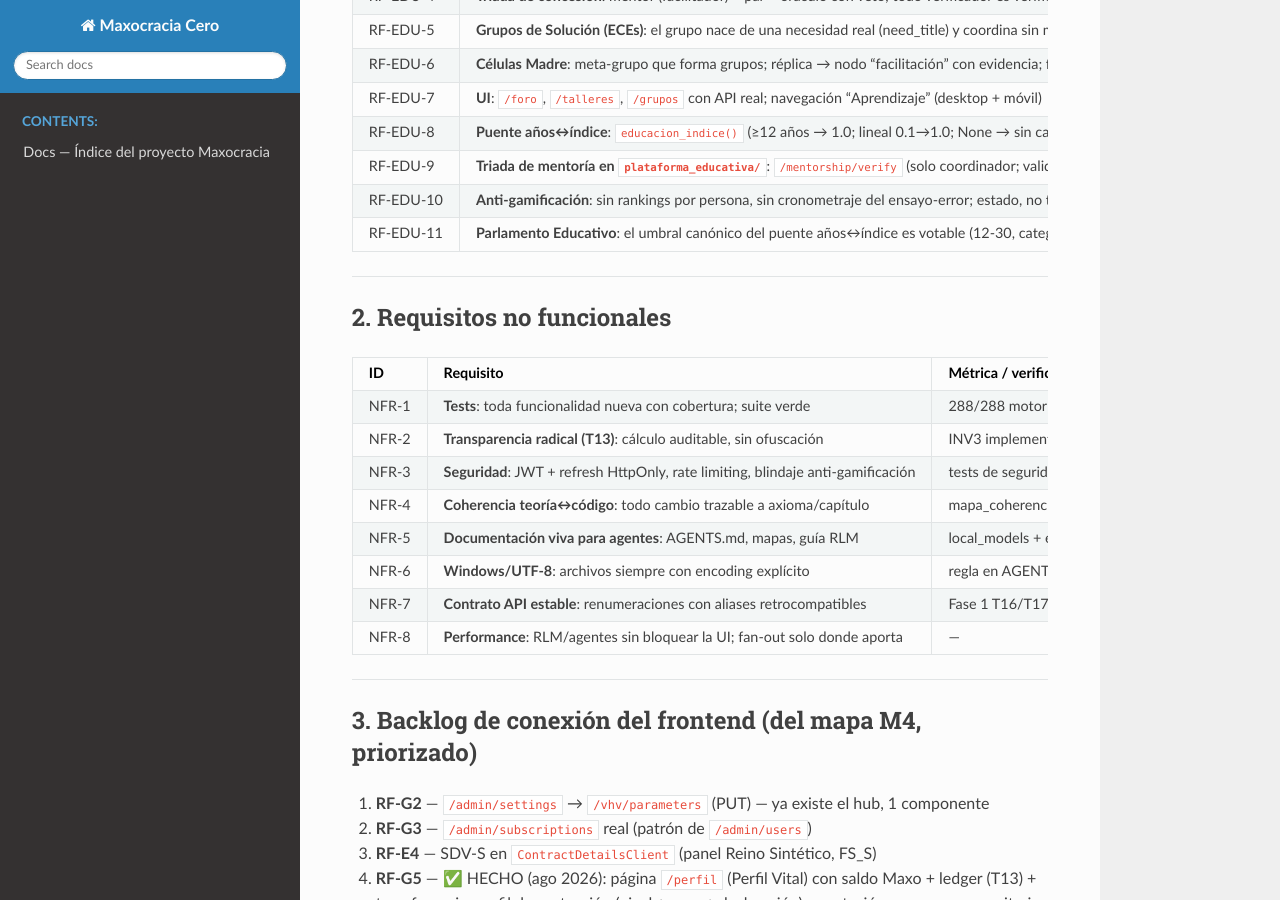
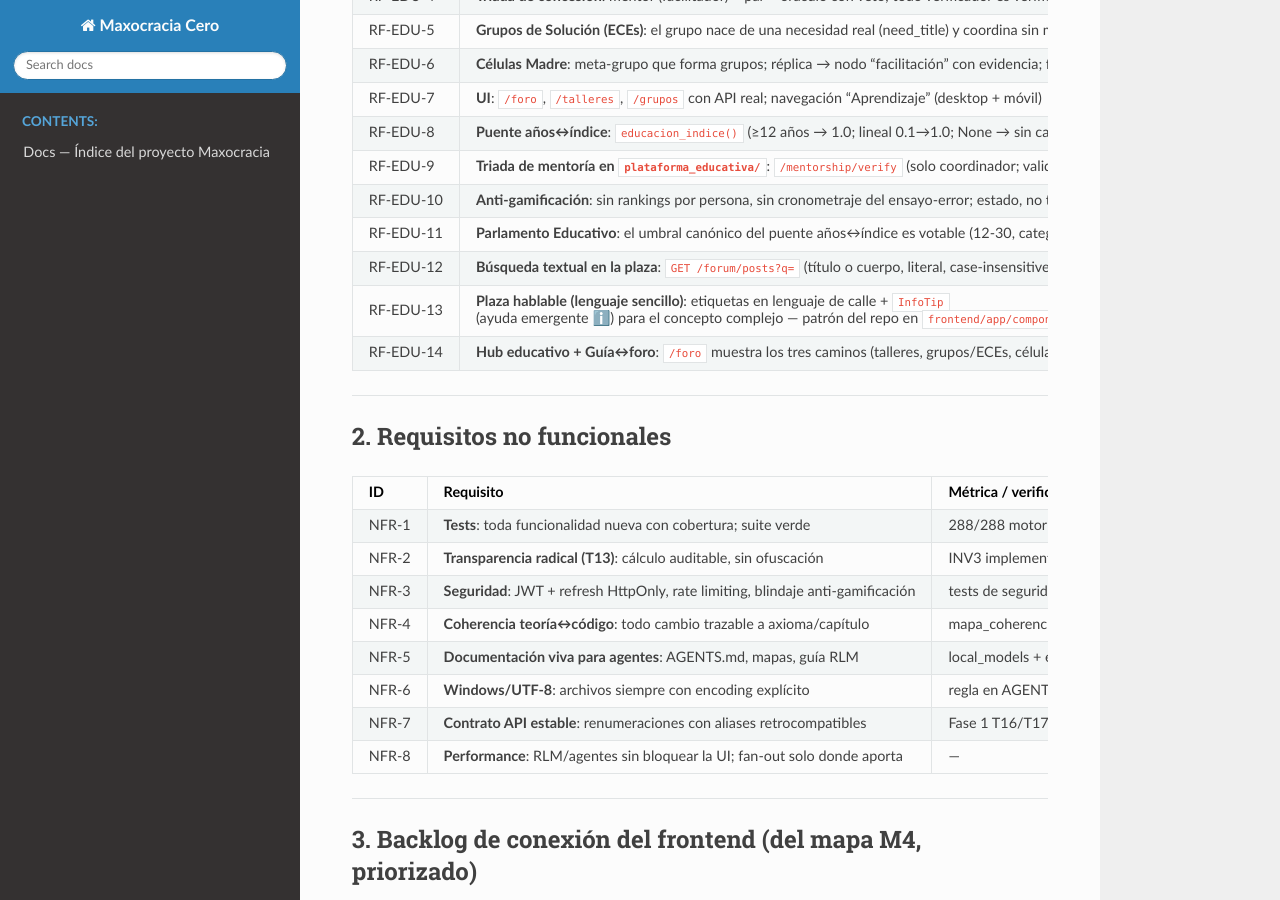
Before and after one commit to maxnelsonlopez/maxocracia-cero, a Sphinx documentation site: the page built from docs/architecture/requisitos_fase2_ola4.md, in a window 1280 px wide and 900 px high, scrolled down 4577 px. Built offline with Sphinx 7.4.7 and the Read the Docs theme 3.1.0, drawn with Linux system fonts in a browser that asks for light colours; pages that are not in the unit, such as notebooks, are missing from menus.

Commit message:
docs(maps): RF-EDU-12/13/14 y mapa frontend de la plaza hablable
requisitos: busqueda textual, lenguaje sencillo con InfoTip y hub+guia<->foro.
mapa_frontend: /foro con q= y hub, /votaciones con ParlamentoEducativo.

```diff
--- a/docs/architecture/requisitos_fase2_ola4.md
+++ b/docs/architecture/requisitos_fase2_ola4.md
@@ -158,6 +158,9 @@ verificación determinista — Patrón Puente).
 | RF-EDU-9 | **Triada de mentoría en `plataforma_educativa/`**: `/mentorship/verify` (solo coordinador; validated/vetoed/pending); el árbol expone la triada por tema | prototipo OEV | ✅ (7 tests, 32/32 de la plataforma) |
 | RF-EDU-10 | **Anti-gamificación**: sin rankings por persona, sin cronometraje del ensayo-error; estado, no tribunal | Siamesa §3g.5 | ✅ (diseño respetado en toda la capa) |
 | RF-EDU-11 | **Parlamento Educativo**: el umbral canónico del puente años↔índice es votable (12-30, categoría critical 60/75, T13, anti-flip-flop 14 días); la ley ≥ 12 (INV2-EDU) no se vota | M5 + reflexión §5 | ✅ (`/voting/parliament/educativo`, 16 tests, 29-08-2026) |
+| RF-EDU-12 | **Búsqueda textual en la plaza**: `GET /forum/posts?q=` (título o cuerpo, literal, case-insensitive, comodines escapados) + input en `/foro` | reflexión §3.1 | ✅ (6 tests, 29-08-2026) |
+| RF-EDU-13 | **Plaza hablable (lenguaje sencillo)**: etiquetas en lenguaje de calle + `InfoTip` (ayuda emergente ℹ️) para el concepto complejo — patrón del repo en `frontend/app/components/ui/InfoTip.tsx`; aplicado en foro/talleres/grupos/guía/votaciones/Form Cero | T13 (lenguaje civil) + reflexión §3 | ✅ (29-08-2026) |
+| RF-EDU-14 | **Hub educativo + Guía↔foro**: `/foro` muestra los tres caminos (talleres, grupos/ECEs, células madre) con enlaces y la Guía anuncia la plaza | reflexión §3.3-3.4 | ✅ (29-08-2026) |
 
 ---
 
```
Also changed, not shown: docs/architecture/mapa_frontend_ola4.md (+2 -1 lines).
